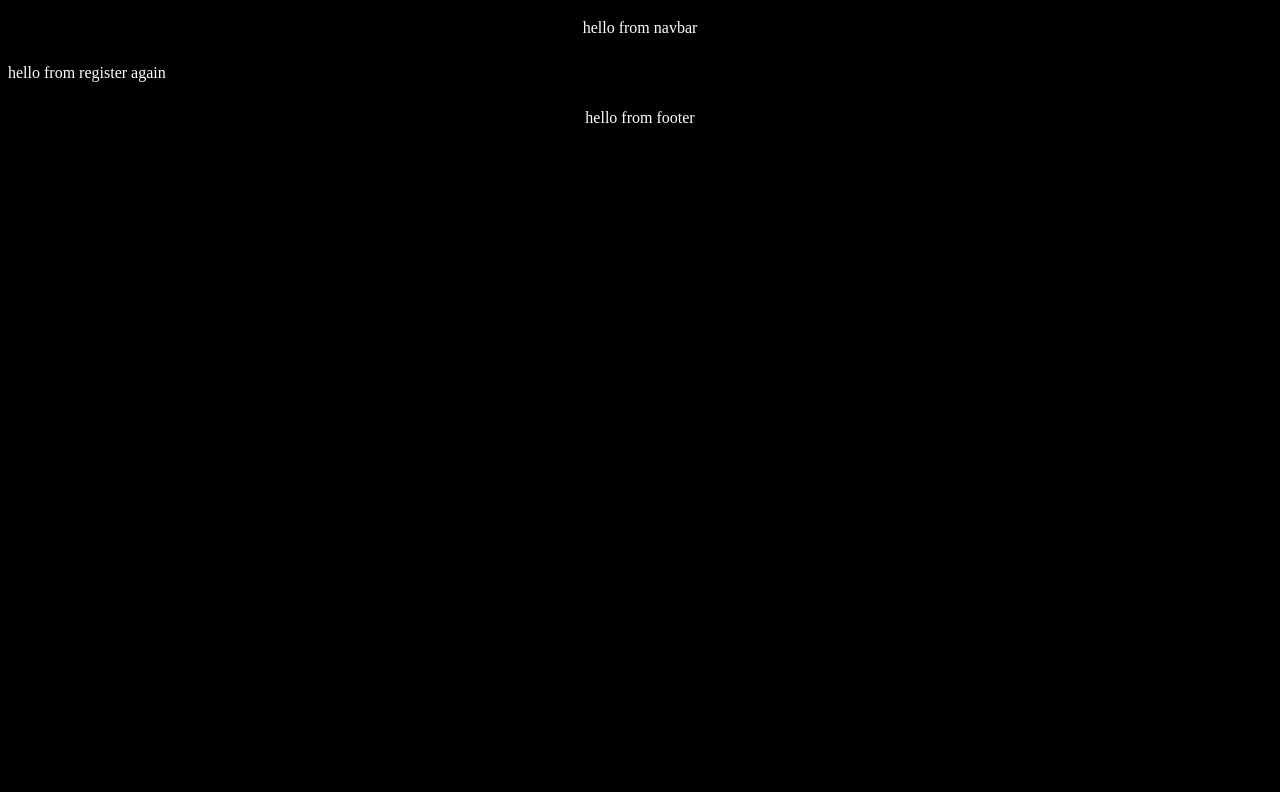
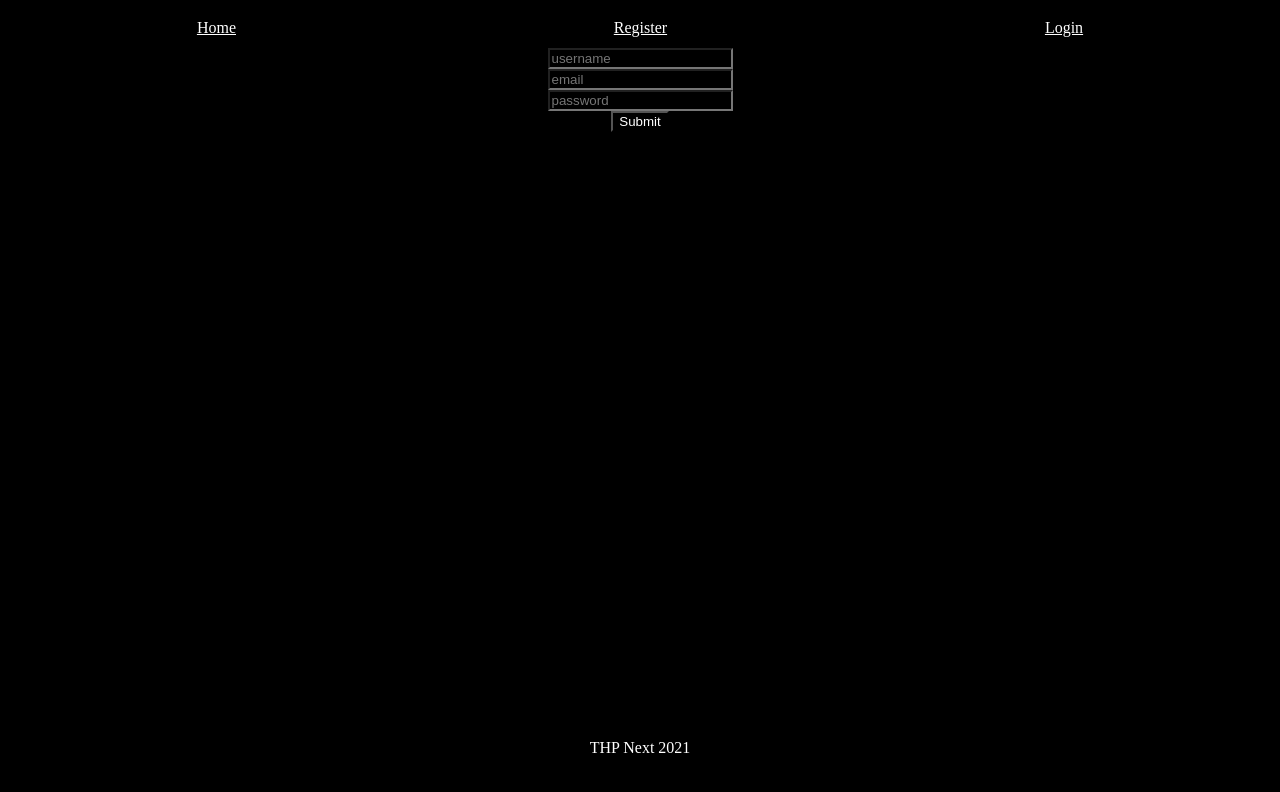
Before and after one commit to mathieu-superpose/the-K, a React (Create React App) app in the folder the-k/: page /register in a window 1280 px wide. Shown: the top 792 px of the page. Built offline with nearby package versions, Linux system fonts and the light colour scheme.

Commit message:
add footer navbar login register

```diff
--- a/the-k/package.json
+++ b/the-k/package.json
@@ -10,6 +10,7 @@
     "jwt-decode": "^3.1.2",
     "react": "^17.0.1",
     "react-dom": "^17.0.1",
+    "react-hook-form": "^6.15.1",
     "react-redux": "^7.2.2",
     "react-router-dom": "^5.2.0",
     "react-scripts": "4.0.2",
--- a/the-k/src/App.jsx
+++ b/the-k/src/App.jsx
@@ -6,11 +6,11 @@ import Footer from 'components/Footer/Footer';
 
 import Home from 'pages/Home/Home';
 import Register from 'pages/Register/Register';
+import Login from 'pages/Login/Login';
 
 const App = () => {
   return (
     <div className="App">
-      <div className="App__block">
       <Router>
         <Navbar />
         <main>
@@ -21,12 +21,14 @@ const App = () => {
             <Route path="/register">
               <Register />
             </Route>
+            <Route path="/login">
+              <Login />
+            </Route>
           </Switch>
         </main>
         <Footer />
       </Router>
     </div>
-    </div>
   );
 }
 
--- a/the-k/src/components/Footer/Footer.jsx
+++ b/the-k/src/components/Footer/Footer.jsx
@@ -4,7 +4,7 @@ const Footer = () => {
 
   return (
     <nav className="Footer">
-        <p>hello from footer</p>
+        <p>THP Next 2021</p>
     </nav>
   );
 };
--- /dev/null
+++ b/the-k/src/components/Form/Form.scss
@@ -0,0 +1 @@
+@import 'index.scss'
--- a/the-k/src/components/Navbar/Navbar.jsx
+++ b/the-k/src/components/Navbar/Navbar.jsx
@@ -6,7 +6,15 @@ const Navbar = () => {
 
   return (
     <nav className="Navbar">
-        <p>hello from navbar</p>
+        <Link to="/">
+          <p>Home</p>
+        </Link>
+        <Link to="/register">
+          <p>Register</p>
+        </Link>
+        <Link to="/login">
+          <p>Login</p>
+        </Link>
     </nav>
   );
 };
--- a/the-k/src/components/Navbar/Navbar.scss
+++ b/the-k/src/components/Navbar/Navbar.scss
@@ -3,6 +3,6 @@
 .Navbar {
 	height: 5vh;
 	display: flex;
-	justify-content: center;
+	justify-content: space-around;
 	align-items: center;
 }
--- a/the-k/src/index.scss
+++ b/the-k/src/index.scss
@@ -2,3 +2,19 @@
   background-color: black;
   color: white;
 }
+
+main {
+	display:flex;
+	flex-direction: column;
+	align-items: center;
+}
+
+.Home,
+.Login,
+.Register {
+	min-height: 85vh;
+	max-width: 1000px;
+	display:flex;
+	flex-direction: column;
+	align-items: center;
+}
--- /dev/null
+++ b/the-k/src/pages/Login/Login.jsx
@@ -0,0 +1,10 @@
+const Login = () => {
+
+  return (
+    <nav className="Login">
+        <p>hello from login</p>
+    </nav>
+  );
+};
+
+export default Login;
--- a/the-k/src/pages/Register/Register.jsx
+++ b/the-k/src/pages/Register/Register.jsx
@@ -1,10 +1,34 @@
+import React from 'react';
+import { useForm } from "react-hook-form";
+import Cookies from 'js-cookie'
+import { Redirect } from 'react-router-dom';
+import { useDispatch } from 'react-redux';
+import { useHistory } from 'react-router-dom';
+import './Register.scss';
+
 const Register = () => {
+	const { register, handleSubmit, watch, errors } = useForm();
+	const history = useHistory();
+  	const onSubmit = data => {
+  		console.log(data);
+  		fetch('http://localhost:1337/auth/local/register', {
+  		  method: 'post',
+  		  headers: {
+    		'Content-Type': 'application/json'
+  		  },
+  		  body: JSON.stringify(data)
+		});
+		history.push("/");
+  	}
 
-  return (
-    <nav className="Register">
-        <p>hello from register again</p>
-    </nav>
-  );
+	return (
+		<form onSubmit={handleSubmit(onSubmit)} className="Register">
+		  <input name="username" type="text" placeholder="username" ref={register({ required: true })} />
+		  <input name="email" type="email" placeholder="email" ref={register({ required: true })} />
+		  <input name="password" type="password" placeholder="password" ref={register({ required: true })} />
+	  	  <input type="submit" />
+	    </form>
+	);
 };
 
 export default Register;
--- /dev/null
+++ b/the-k/src/pages/Register/Register.scss
@@ -0,0 +1,9 @@
+@import 'index.scss';
+
+.Register {
+
+	&__Form {
+		display:flex;
+		flex-direction: column;
+	}
+}
```
Also changed, not shown: the-k/src/components/Form/Form.jsx (added, +26 -0 lines), 1 other file (tests, documents, lock files or other folders). Lines whose indentation alone changed are shown as unchanged.
